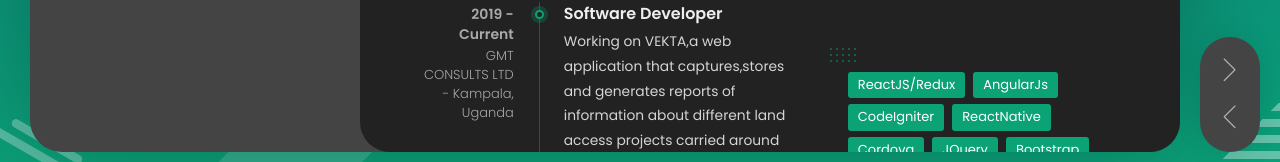
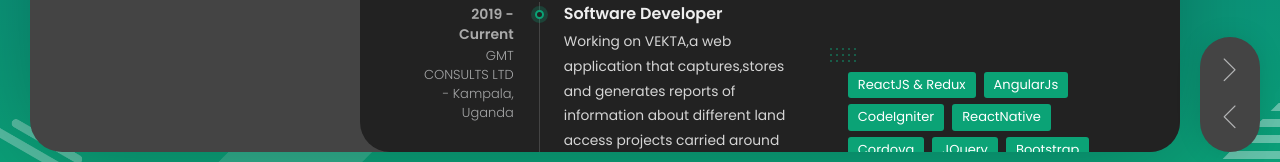
Before and after one commit to saviomurungi/iamsavio.github.io, a plain HTML site: page index.html in a window 1280 px wide. Both pictures are taken after a click on the element 1235 px from the left and 220 px from the top of the page. Shown: the part 568-730 px from the top of the page. Drawn offline with Linux system fonts and the light colour scheme.

Commit message:
Update index.html

```diff
--- a/index.html
+++ b/index.html
@@ -660,7 +660,7 @@
                         <!-- <h3>Knowledges</h3> -->
                       </div>
                       <ul class="knowledges">
-                        <li>ReactJS/Redux</li>
+                        <li>ReactJS & Redux</li>
                         <li>AngularJs</li>
                         <li>CodeIgniter</li>
                         <li>ReactNative</li>
```
